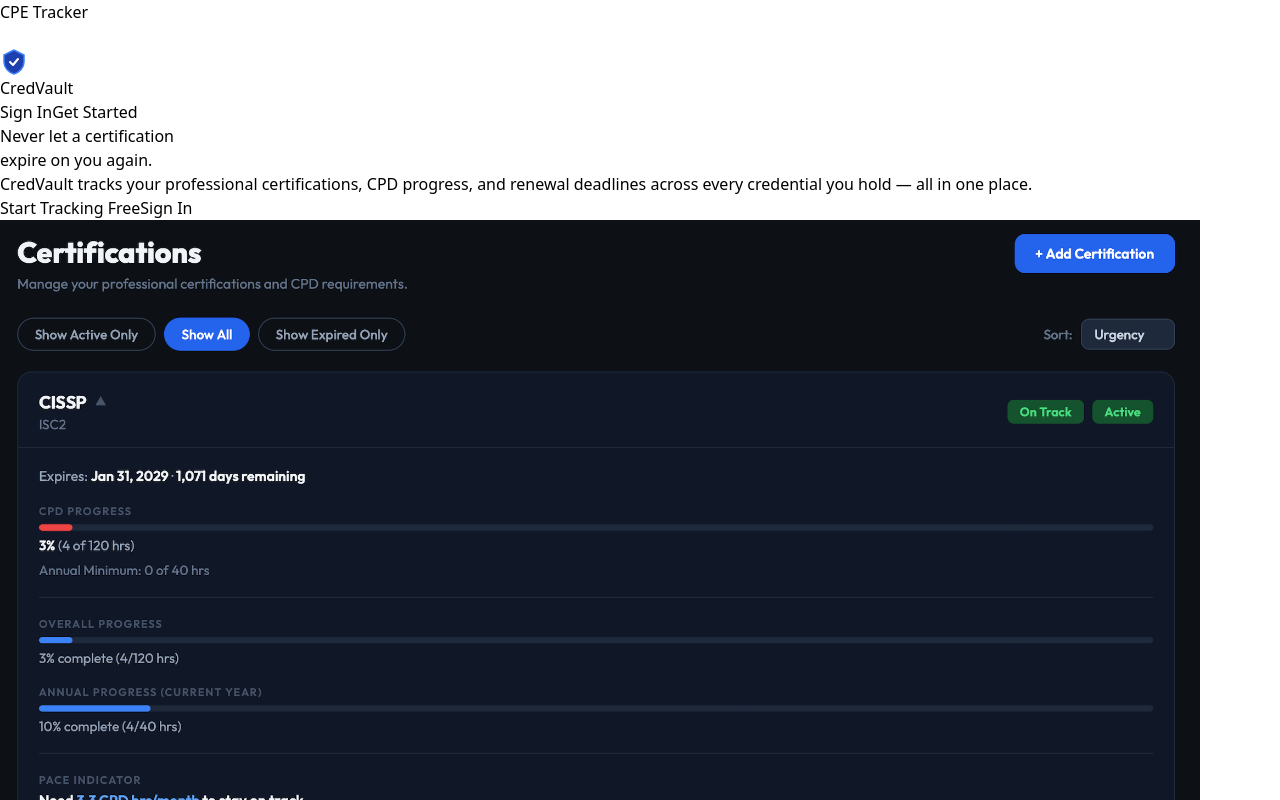
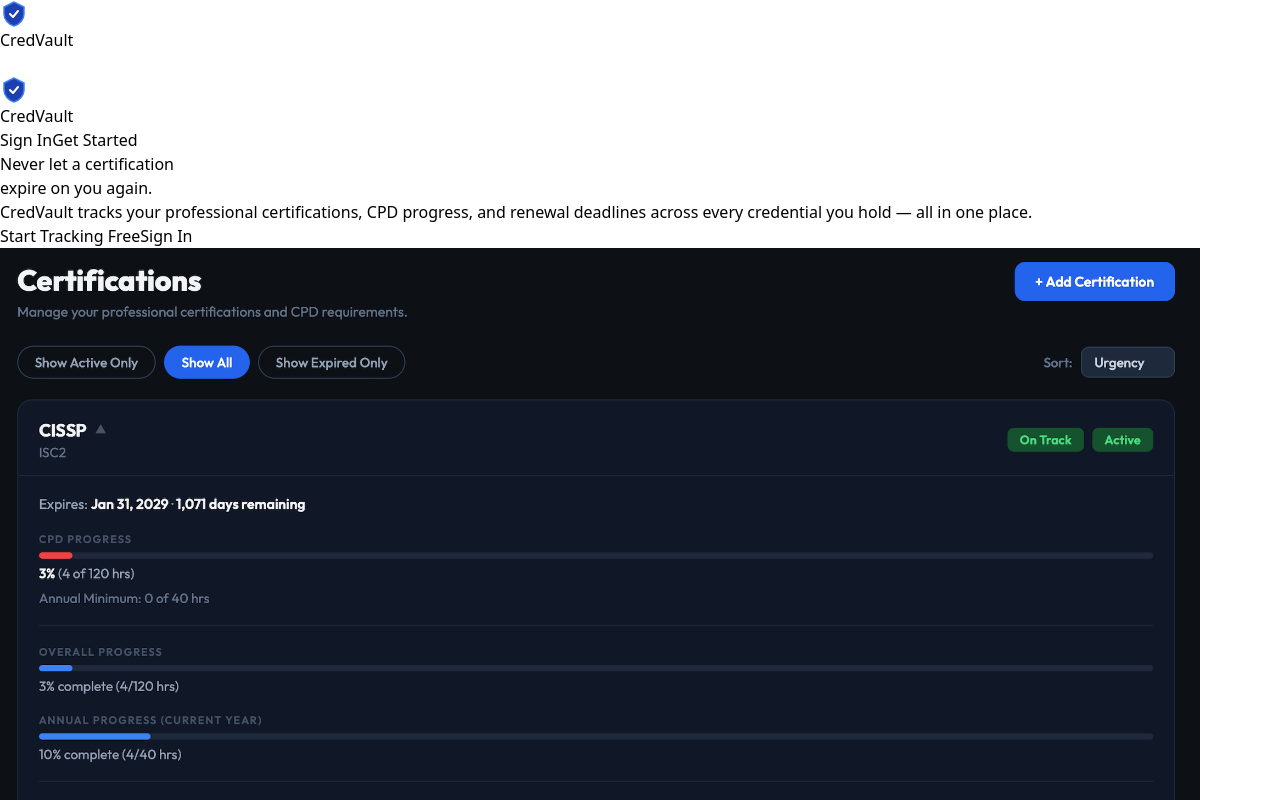
Before and after one commit to gillooleyj/cpe-tracker, a Next.js app: page / in a window 1280 px wide. Shown: the top 800 px of the page. Built offline with nearby package versions, Linux system fonts and the light colour scheme; no server answers.

Commit message:
feat: rebrand Navbar and metadata from CPE Tracker to CredVault

```diff
--- a/app/Navbar.tsx
+++ b/app/Navbar.tsx
@@ -22,9 +22,15 @@
       <div className="max-w-6xl mx-auto px-4 sm:px-6 lg:px-8">
         <div className="flex items-center justify-between h-16">
           <div className="flex items-center gap-8">
-            <span className="text-xl font-bold text-blue-900 dark:text-blue-400 tracking-tight">
-              CPE Tracker
-            </span>
+            <div className="flex items-center gap-2">
+              <svg width="28" height="28" viewBox="0 0 28 28" fill="none" xmlns="http://www.w3.org/2000/svg">
+                <path d="M14 2L4 7V14C4 19.5 8.5 24.7 14 26C19.5 24.7 24 19.5 24 14V7L14 2Z" fill="#1e40af" stroke="#3b82f6" strokeWidth="1.5"/>
+                <path d="M10 14L13 17L18 11" stroke="white" strokeWidth="2" strokeLinecap="round" strokeLinejoin="round"/>
+              </svg>
+              <span className="text-lg font-bold tracking-tight">
+                <span className="text-gray-900 dark:text-white">Cred</span><span className="text-blue-400">Vault</span>
+              </span>
+            </div>
             {user && (
               <>
                 <Link
--- a/app/layout.tsx
+++ b/app/layout.tsx
@@ -6,8 +6,8 @@
 import SessionTimeoutManager from "./SessionTimeoutManager";
 
 export const metadata: Metadata = {
-  title: "CPE Tracker",
-  description: "Track your continuing professional education credits",
+  title: "CredVault",
+  description: "Track your professional certifications, CPD progress, and renewal deadlines — all in one place.",
 };
 
 export default function RootLayout({
```
